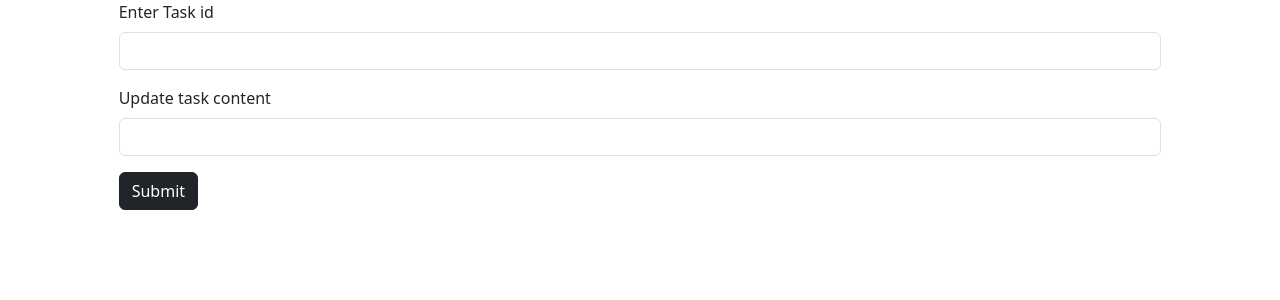
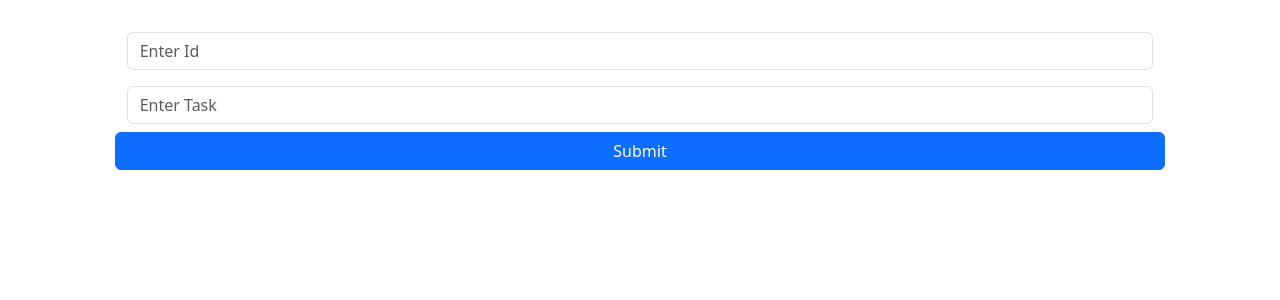
Before and after one commit to Venugopal-07/Todo_List, a Django app: page /update in a window 1280 px wide. Shown: the top 300 px of the page. Run offline with Django 5.2, Linux system fonts and the light colour scheme.

Commit message:
Todo List Application completed..

```diff
--- a/templates/tasks.html
+++ b/templates/tasks.html
@@ -1,4 +1,3 @@
-
 <!doctype html>
 <html lang="en">
    <head>
@@ -6,7 +5,6 @@
       <meta name="viewport" content="width=device-width, initial-scale=1">
       <title>Todo List</title>
       <link href="https://cdn.jsdelivr.net/npm/bootstrap@5.3.2/dist/css/bootstrap.min.css" rel="stylesheet" integrity="sha384-T3c6CoIi6uLrA9TneNEoa7RxnatzjcDSCmG1MXxSR1GAsXEV/Dwwykc2MPK8M2HN" crossorigin="anonymous">
-      {% comment %} <link rel="stylesheet" href="{% static 'style.css' %}"> {% endcomment %}
    </head>
    <body>
       <div class="container mt-5 col-lg-6">
--- a/templates/update.html
+++ b/templates/update.html
@@ -19,15 +19,13 @@
                {% endif %}
          <form method="POST">
             {% csrf_token %}
-            <div class="mb-3">
-               <label for="exampleInputEmail1" class="form-label">Enter Task id</label>
-               <input name="task_id" type="text" class="form-control" id="exampleInputEmail1" aria-describedby="emailHelp">
+         <div class="row justify-content-between text-white mt-2 p-2">
+            <div class="form-group flex-fill mb-2">
+               <input name="task_id" id="todo-input2" type="number" class="form-control mt-3" value="" placeholder="Enter Id ">
+               <input name="task_name" id="todo-input1" type="text" class="form-control mt-3" value="" placeholder="Enter Task">
             </div>
-            <div class="mb-3">
-               <label for="exampleInputEmail1" class="form-label">Update task content</label>
-               <input name="task_name" type="text" class="form-control" id="exampleInputEmail1" aria-describedby="emailHelp">
+            <button type="submit" class="btn btn-primary mb-2 ml-2">Submit</button>
          </div>
-            <button type="submit" class="btn btn-dark">Submit</button>
       </form>
       </div>
       <script src="https://cdn.jsdelivr.net/npm/@popperjs/core@2.11.8/dist/umd/popper.min.js" integrity="sha384-I7E8VVD/ismYTF4hNIPjVp/Zjvgyol6VFvRkX/vR+Vc4jQkC+hVqc2pM8ODewa9r" crossorigin="anonymous"></script>
--- a/todo/urls.py
+++ b/todo/urls.py
@@ -2,9 +2,7 @@ from django.urls import path
 from . import views
 
 urlpatterns=[
-    #path("",views.home,name="login"),
     path("",views.tasks,name="tasks"),
-    #path("logOut",views.logoutView,name="logOut"),
     path("delete/<int:pk>",views.deleteView,name="deleteView"),
     path("update",views.editView,name="update"),
 ]
--- a/todo/views.py
+++ b/todo/views.py
@@ -1,51 +1,21 @@
 from django.shortcuts import render,redirect
 from django.contrib import messages
-# from django.contrib.auth.models import User
-# from django.contrib.auth.decorators import login_required
-# from django.contrib.auth import authenticate, logout, login
 from todo.models import todo_list
 # Create your views here.
 
-# def home(request):
-#     if request.user.is_authenticated:
-#         messages.warning(request,"You Fool you already Logged in")
-#         return redirect("tasks")
 
-#     if request.method=="POST":
-#         user_name = request.POST.get("username")
-#         pass_word=request.POST.get("password")
-#         #print(user_name,pass_word)
-#         user = authenticate(request, username=user_name, password=pass_word, is_active=True)
-#         print(user.last_name)
-#         if user is not None:
-#             login(request,user)
-#             messages.success(request,"Hey Hero {} U are successfuly logged in".format(user.username))
-#             return redirect("tasks")
-#         else:
-#             messages.error(request,"Wrong Credentials or Not Active User")
-#             return render(request,"login.html")
-#         #return render(request,"login.html")
-#     return render(request,'login.html')
-
-#@login_required(login_url="login")
 def tasks(request):
     records=todo_list.objects.all().order_by("-target_date")[::-1]
     context={'data':records}
     if request.method=="POST":
         task_name = request.POST.get("task_name")
         end_date=request.POST.get("end_date")
-        print(task_name,end_date)
+
         task_obj=todo_list(task=task_name,target_date=end_date)
         task_obj.save()
         messages.info(request,"Your task added successfully")
         return redirect("tasks")
     return render(request,'tasks.html',context)
-
-
-# def logoutView(request):
-#     logout(request)
-#     messages.warning(request,"You Left from Session")
-#     return redirect("login")
 
 
 def deleteView(request,pk):
@@ -56,7 +26,7 @@ def deleteView(request,pk):
         messages.success(request,"You deleted task")
         return redirect("tasks")
     else:
-        messages.error(request,"No Task Found to Delete")
+        messages.warning(request,"No Task Found to Delete")
         return redirect("tasks")
 
 def editView(request):
@@ -70,7 +40,7 @@ def editView(request):
             messages.success(request,"task with id {} is updated with given content".format(pk))
             return redirect("tasks")
         else:
-            messages.error(request,"Niku Kavalsindhi Na dagara ledhu..!!")
+            messages.warning(request,"You enter wrong id ..!!")
             return redirect("update")
 
     return render(request,"update.html")
```
Also changed, not shown: db.sqlite3. Lines whose indentation alone changed are shown as unchanged.
